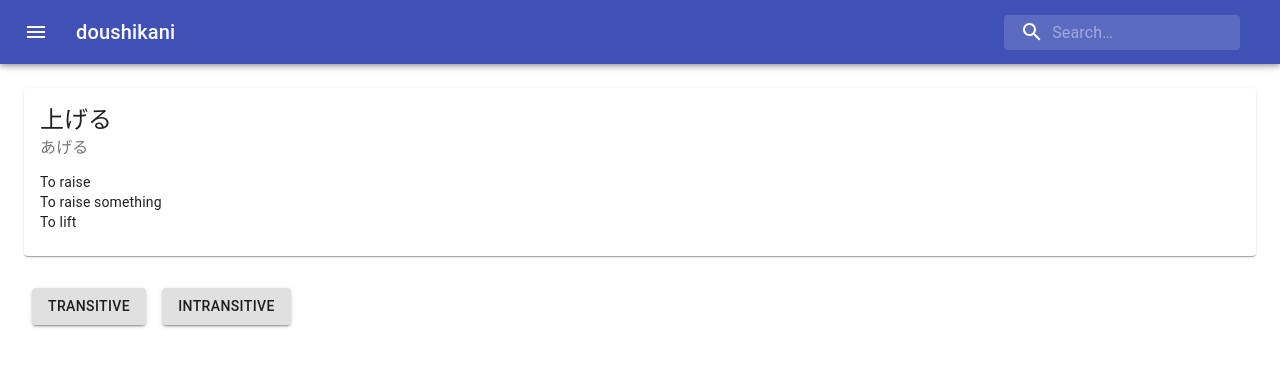
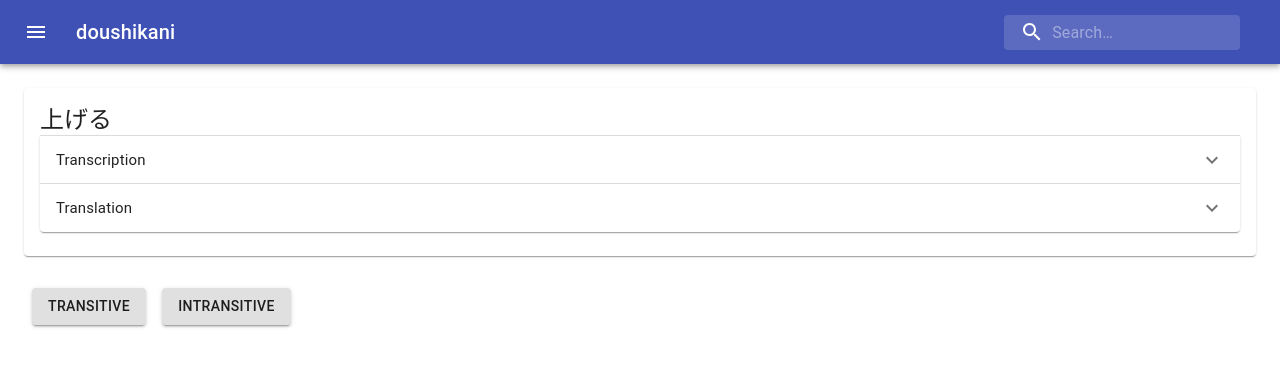
Before and after one commit to eickler/doushikani, a React (Create React App) app: page / in a window 1280 px wide. Shown: the top 366 px of the page. Built offline with nearby package versions, Linux system fonts and the light colour scheme.

Commit message:
Ugly design with hiding option

```diff
--- a/src/Body.tsx
+++ b/src/Body.tsx
@@ -2,6 +2,9 @@ import { makeStyles } from '@material-ui/core/styles';
 import Card from '@material-ui/core/Card';
 import CardContent from '@material-ui/core/CardContent';
 import Typography from '@material-ui/core/Typography';
+import React from 'react';
+import { Accordion, AccordionDetails, AccordionSummary } from '@material-ui/core';
+import ExpandMoreIcon from '@material-ui/icons/ExpandMore';
 
 const useStyles = makeStyles((theme) => ({
   root: {
@@ -19,6 +22,10 @@ const useStyles = makeStyles((theme) => ({
   pos: {
     marginBottom: 12,
   },
+  heading: {
+    fontSize: theme.typography.pxToRem(15),
+    fontWeight: theme.typography.fontWeightRegular,
+  },
 }));
 
 export default function Body() {
@@ -31,14 +38,28 @@ export default function Body() {
         <Typography variant="h5" component="h2">
           上げる
         </Typography>
+        <Accordion>
+          <AccordionSummary expandIcon={<ExpandMoreIcon />} >
+            <Typography className={classes.heading}>Transcription</Typography>
+          </AccordionSummary>
+          <AccordionDetails>
             <Typography className={classes.pos} color="textSecondary">
               あげる
             </Typography>
+          </AccordionDetails>
+        </Accordion>
+        <Accordion>
+          <AccordionSummary expandIcon={<ExpandMoreIcon />} >
+            <Typography className={classes.heading}>Translation</Typography>
+          </AccordionSummary>
+          <AccordionDetails>
             <Typography variant="body2" component="p">
               To raise<br/>
               To raise something<br/>
               To lift<br/>
             </Typography>
+          </AccordionDetails>
+        </Accordion>
      </CardContent>
     </Card>
   );
```
Lines whose indentation alone changed are shown as unchanged.
